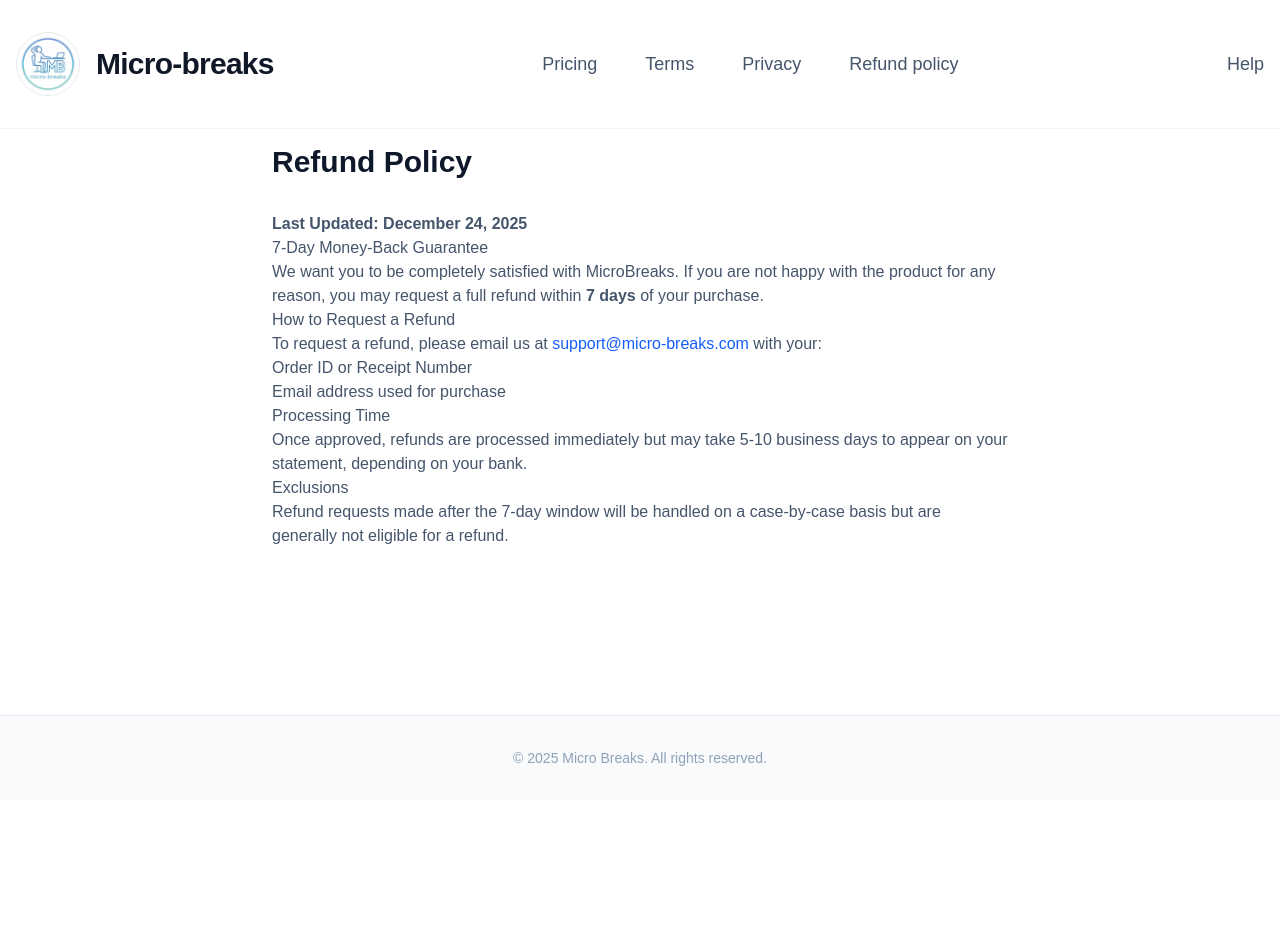
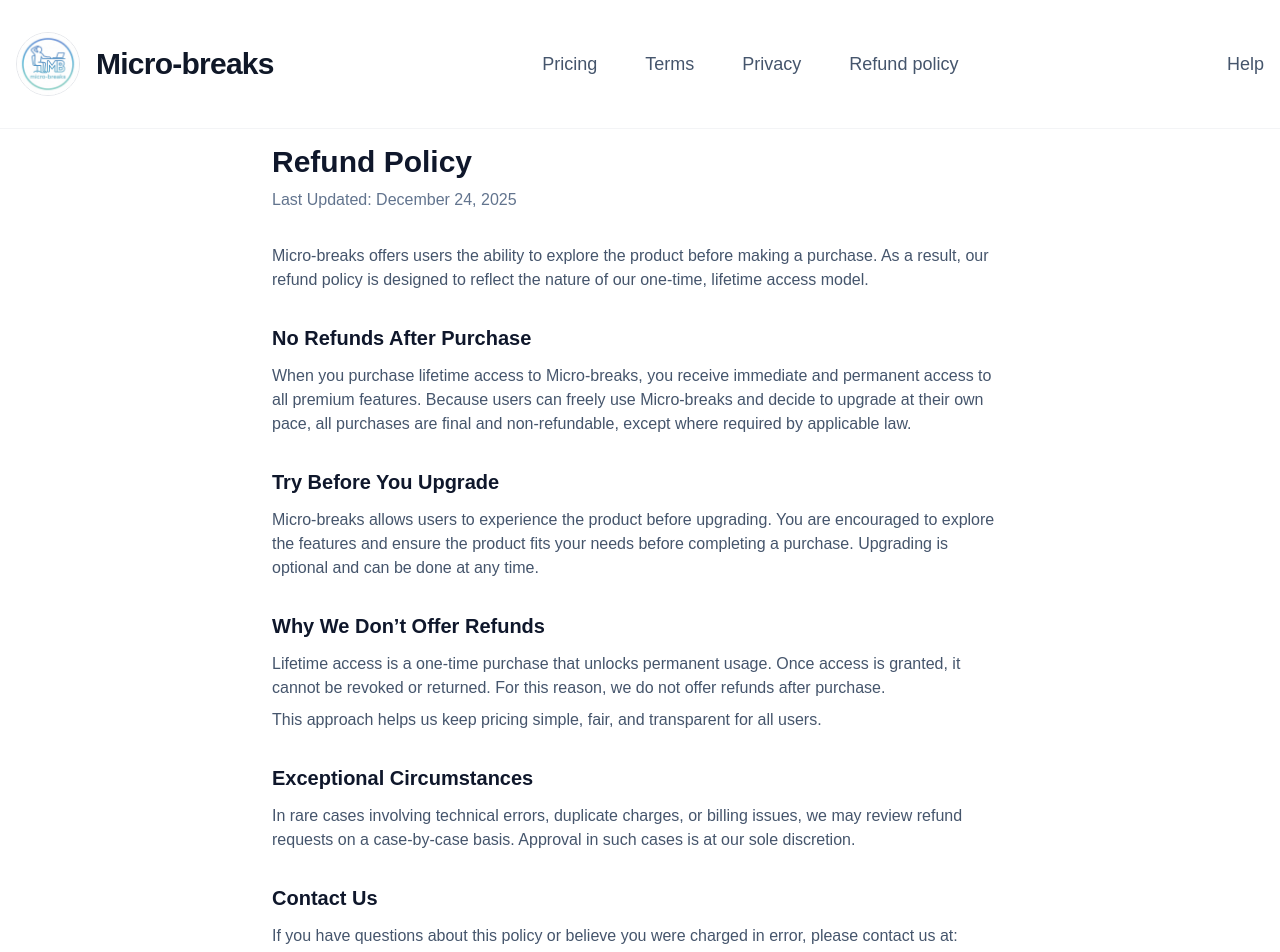
Before and after one commit to Manialdi/microbreaks-v2, a Next.js app: page /individual/refund-policy in a window 1280 px wide. Shown: the top 952 px of the page. Before the commit the page ends 800 px from the top, so only its background shows below. Built offline with nearby package versions, Linux system fonts and the light colour scheme.

Commit message:
feat: update refund policy with no-refunds terms

```diff
--- a/app/individual/refund-policy/page.tsx
+++ b/app/individual/refund-policy/page.tsx
@@ -6,25 +6,59 @@ export const metadata = {
 export default function RefundPage() {
     return (
         <div className="container mx-auto px-4 py-12 max-w-3xl">
-            <h1 className="text-3xl font-bold text-slate-900 mb-8">Refund Policy</h1>
-            <div className="prose prose-slate max-w-none text-slate-600">
-                <p><strong>Last Updated: December 24, 2025</strong></p>
+            <h1 className="text-3xl font-bold text-slate-900 mb-2">Refund Policy</h1>
+            <p className="text-slate-500 mb-8">Last Updated: December 24, 2025</p>
 
-                <h3>7-Day Money-Back Guarantee</h3>
-                <p>We want you to be completely satisfied with MicroBreaks. If you are not happy with the product for any reason, you may request a full refund within <strong>7 days</strong> of your purchase.</p>
+            <div className="prose prose-slate max-w-none text-slate-600 space-y-8">
+                <p>
+                    Micro-breaks offers users the ability to explore the product before making a purchase.
+                    As a result, our refund policy is designed to reflect the nature of our one-time, lifetime access model.
+                </p>
 
-                <h3>How to Request a Refund</h3>
-                <p>To request a refund, please email us at <a href="mailto:support@micro-breaks.com" className="text-blue-600 hover:underline">support@micro-breaks.com</a> with your:</p>
-                <ul>
-                    <li>Order ID or Receipt Number</li>
-                    <li>Email address used for purchase</li>
-                </ul>
+                <section>
+                    <h3 className="text-xl font-semibold text-slate-900 mb-3">No Refunds After Purchase</h3>
+                    <p>
+                        When you purchase lifetime access to Micro-breaks, you receive immediate and permanent access to all premium features.
+                        Because users can freely use Micro-breaks and decide to upgrade at their own pace, all purchases are final and
+                        non-refundable, except where required by applicable law.
+                    </p>
+                </section>
 
-                <h3>Processing Time</h3>
-                <p>Once approved, refunds are processed immediately but may take 5-10 business days to appear on your statement, depending on your bank.</p>
+                <section>
+                    <h3 className="text-xl font-semibold text-slate-900 mb-3">Try Before You Upgrade</h3>
+                    <p>
+                        Micro-breaks allows users to experience the product before upgrading. You are encouraged to explore the features
+                        and ensure the product fits your needs before completing a purchase. Upgrading is optional and can be done at any time.
+                    </p>
+                </section>
 
-                <h3>Exclusions</h3>
-                <p>Refund requests made after the 7-day window will be handled on a case-by-case basis but are generally not eligible for a refund.</p>
+                <section>
+                    <h3 className="text-xl font-semibold text-slate-900 mb-3">Why We Don’t Offer Refunds</h3>
+                    <p>
+                        Lifetime access is a one-time purchase that unlocks permanent usage. Once access is granted, it cannot be revoked or returned.
+                        For this reason, we do not offer refunds after purchase.
+                    </p>
+                    <p className="mt-2">This approach helps us keep pricing simple, fair, and transparent for all users.</p>
+                </section>
+
+                <section>
+                    <h3 className="text-xl font-semibold text-slate-900 mb-3">Exceptional Circumstances</h3>
+                    <p>
+                        In rare cases involving technical errors, duplicate charges, or billing issues, we may review refund requests on a
+                        case-by-case basis. Approval in such cases is at our sole discretion.
+                    </p>
+                </section>
+
+                <section>
+                    <h3 className="text-xl font-semibold text-slate-900 mb-3">Contact Us</h3>
+                    <p>
+                        If you have questions about this policy or believe you were charged in error, please contact us at:
+                    </p>
+                    <p className="mt-2">
+                        📧 <a href="mailto:support@micro-breaks.com" className="text-blue-600 hover:underline">support@micro-breaks.com</a>
+                    </p>
+                </section>
+
             </div>
         </div>
     )
```
